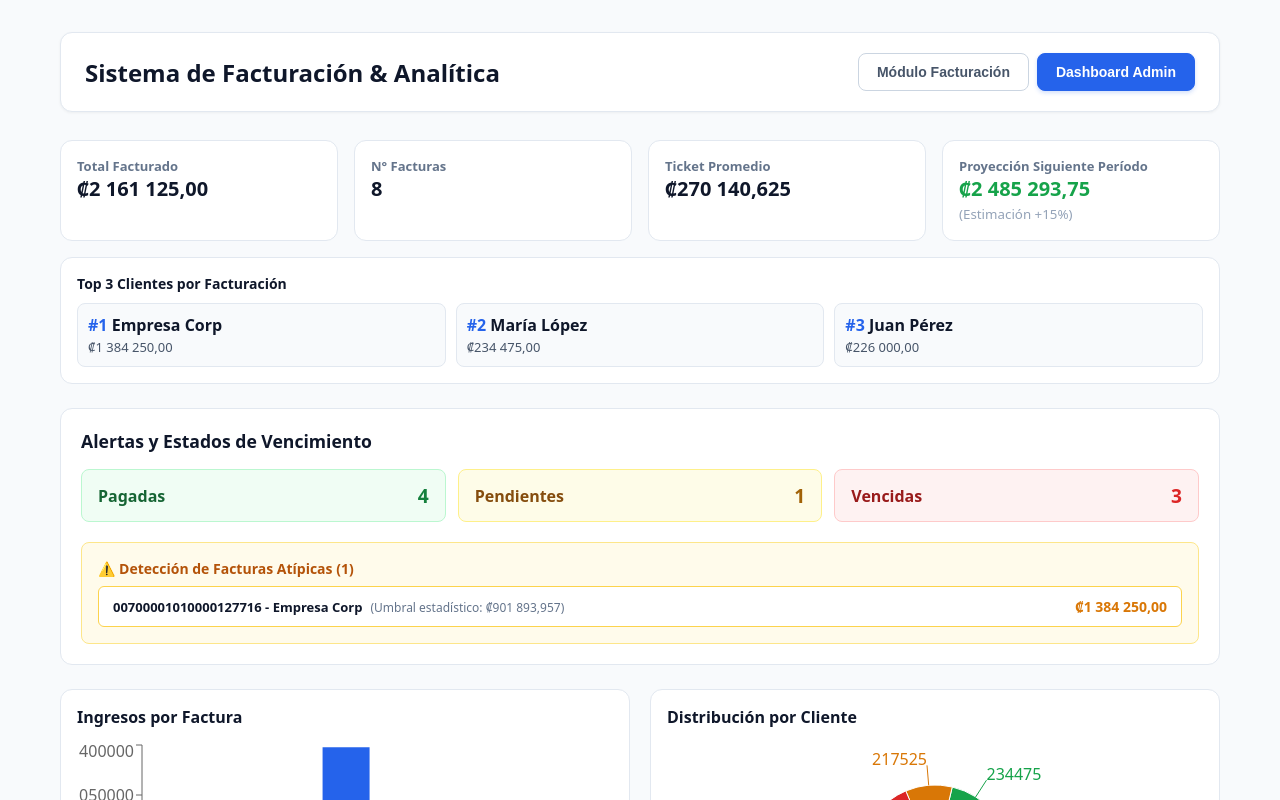
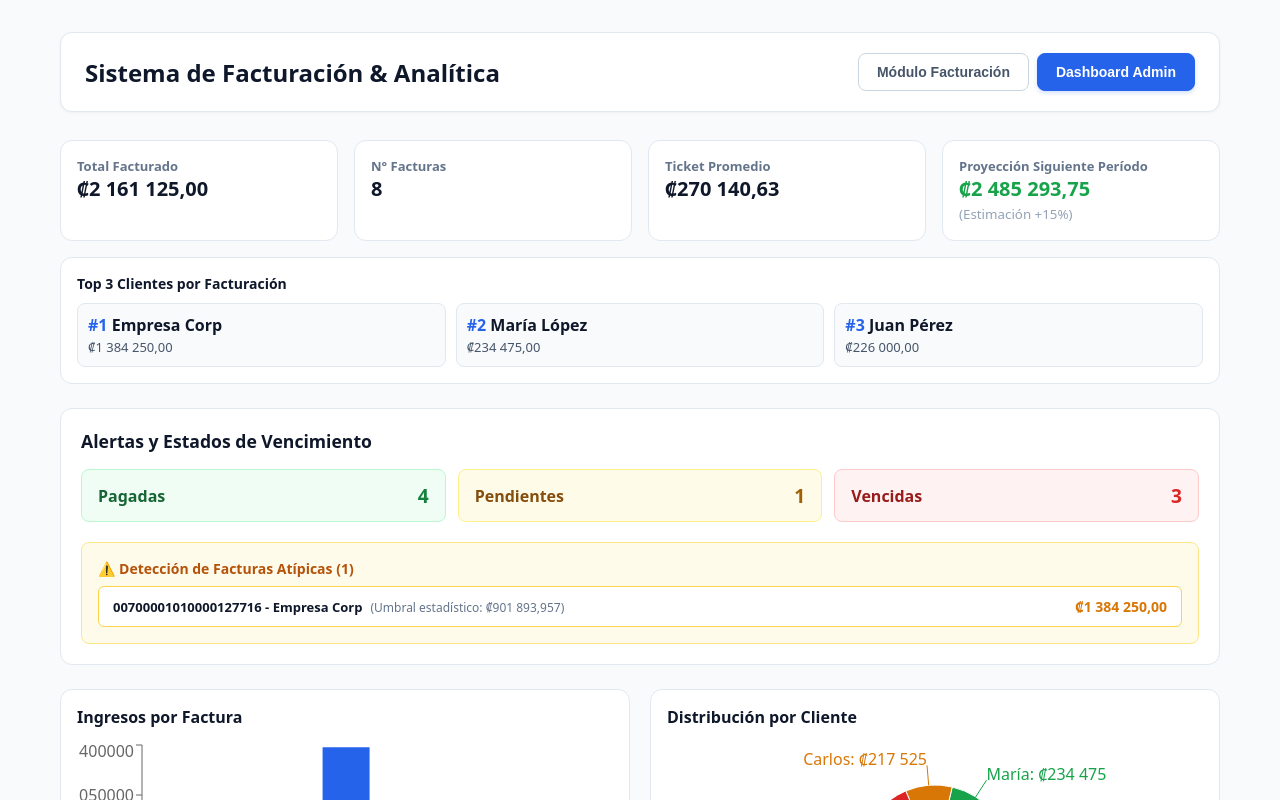
Before and after one commit to AngelDST13/Quiz3, a React (Vite) app: page / in a window 1280 px wide. Both pictures are taken after a click on the button "Dashboard Admin". Shown: the top 800 px of the page. Built offline with nearby package versions, Linux system fonts and the light colour scheme.

Commit message:
Fix: Formato exacto a 2 decimales para montos en colones

```diff
--- a/src/components/DashboardCharts.jsx
+++ b/src/components/DashboardCharts.jsx
@@ -4,15 +4,17 @@ import { BarChart, Bar, XAxis, YAxis, Tooltip, ResponsiveContainer, PieChart, Pi
 export default function DashboardCharts({ invoices }) {
   if (!invoices.length) return null;
 
-  const barData = invoices.map(i => ({ name: i.id, total: i.total }));
+  const barData = invoices.map(i => ({ name: i.id.slice(-6), total: Number(i.total.toFixed(2)) }));
 
   const clientMap = {};
   invoices.forEach(inv => {
     clientMap[inv.clientName] = (clientMap[inv.clientName] || 0) + inv.total;
   });
-  const pieData = Object.entries(clientMap).map(([name, value]) => ({ name, value }));
+  const pieData = Object.entries(clientMap).map(([name, value]) => ({ name, value: Number(value.toFixed(2)) }));
 
   const COLORS = ['#2563eb', '#16a34a', '#d97706', '#dc2626', '#8b5cf6'];
+
+  const formatTooltip = (value) => [`₡${value.toLocaleString('es-CR', { minimumFractionDigits: 2 })}`, 'Monto'];
 
   return (
     <div style={{ display: 'grid', gridTemplateColumns: '1fr 1fr', gap: '20px' }}>
@@ -22,7 +24,7 @@ export default function DashboardCharts({ invoices }) {
           <BarChart data={barData}>
             <XAxis dataKey="name" />
             <YAxis />
-            <Tooltip />
+            <Tooltip formatter={formatTooltip} />
             <Bar dataKey="total" fill="#2563eb" />
           </BarChart>
         </ResponsiveContainer>
@@ -32,12 +34,12 @@ export default function DashboardCharts({ invoices }) {
         <h4 style={{ marginBottom: '12px' }}>Distribución por Cliente</h4>
         <ResponsiveContainer width="100%" height={240}>
           <PieChart>
-            <Pie data={pieData} dataKey="value" nameKey="name" cx="50%" cy="50%" outerRadius={75} label>
+            <Pie data={pieData} dataKey="value" nameKey="name" cx="50%" cy="50%" outerRadius={75} label={(entry) => `${entry.name.split(' ')[0]}: ₡${entry.value.toLocaleString('es-CR')}`}>
               {pieData.map((entry, index) => (
                 <Cell key={`cell-${index}`} fill={COLORS[index % COLORS.length]} />
               ))}
             </Pie>
-            <Tooltip />
+            <Tooltip formatter={formatTooltip} />
           </PieChart>
         </ResponsiveContainer>
       </div>
--- a/src/components/DashboardMetrics.jsx
+++ b/src/components/DashboardMetrics.jsx
@@ -22,12 +22,16 @@ export default function DashboardMetrics({ invoices }) {
     return { total, count, avg, topClients, projection };
   }, [invoices]);
 
+  const formatMoney = (amount) => {
+    return '₡' + amount.toLocaleString('es-CR', { minimumFractionDigits: 2, maximumFractionDigits: 2 });
+  };
+
   return (
     <div style={{ display: 'flex', flexDirection: 'column', gap: '16px' }}>
       <div style={{ display: 'grid', gridTemplateColumns: 'repeat(auto-fit, minmax(220px, 1fr))', gap: '16px' }}>
         <div style={{ background: '#ffffff', padding: '16px', borderRadius: '12px', border: '1px solid #e2e8f0' }}>
           <h4 style={{ color: '#64748b', fontSize: '13px' }}>Total Facturado</h4>
-          <p style={{ fontSize: '20px', fontWeight: 'bold', color: '#0f172a' }}>₡{stats.total.toLocaleString('es-CR', { minimumFractionDigits: 2 })}</p>
+          <p style={{ fontSize: '20px', fontWeight: 'bold', color: '#0f172a' }}>{formatMoney(stats.total)}</p>
         </div>
         <div style={{ background: '#ffffff', padding: '16px', borderRadius: '12px', border: '1px solid #e2e8f0' }}>
           <h4 style={{ color: '#64748b', fontSize: '13px' }}>N° Facturas</h4>
@@ -35,16 +39,15 @@ export default function DashboardMetrics({ invoices }) {
         </div>
         <div style={{ background: '#ffffff', padding: '16px', borderRadius: '12px', border: '1px solid #e2e8f0' }}>
           <h4 style={{ color: '#64748b', fontSize: '13px' }}>Ticket Promedio</h4>
-          <p style={{ fontSize: '20px', fontWeight: 'bold', color: '#0f172a' }}>₡{stats.avg.toLocaleString('es-CR', { minimumFractionDigits: 2 })}</p>
+          <p style={{ fontSize: '20px', fontWeight: 'bold', color: '#0f172a' }}>{formatMoney(stats.avg)}</p>
         </div>
         <div style={{ background: '#ffffff', padding: '16px', borderRadius: '12px', border: '1px solid #e2e8f0' }}>
           <h4 style={{ color: '#64748b', fontSize: '13px' }}>Proyección Siguiente Período</h4>
-          <p style={{ fontSize: '20px', fontWeight: 'bold', color: '#16a34a' }}>₡{stats.projection.toLocaleString('es-CR', { minimumFractionDigits: 2 })}</p>
+          <p style={{ fontSize: '20px', fontWeight: 'bold', color: '#16a34a' }}>{formatMoney(stats.projection)}</p>
           <small style={{ color: '#94a3b8' }}>(Estimación +15%)</small>
         </div>
       </div>
 
-      {/* Bloque de Ranking Top 3 Clientes */}
       <div style={{ background: '#ffffff', padding: '16px', borderRadius: '12px', border: '1px solid #e2e8f0' }}>
         <h4 style={{ color: '#0f172a', marginBottom: '10px', fontSize: '14px' }}>Top 3 Clientes por Facturación</h4>
         <div style={{ display: 'grid', gridTemplateColumns: 'repeat(auto-fit, minmax(200px, 1fr))', gap: '10px' }}>
@@ -52,7 +55,7 @@ export default function DashboardMetrics({ invoices }) {
             <div key={index} style={{ padding: '10px', background: '#f8fafc', borderRadius: '8px', border: '1px solid #e2e8f0' }}>
               <span style={{ fontWeight: 'bold', color: '#2563eb' }}>#{index + 1}</span> <strong>{client.name}</strong>
               <div style={{ fontSize: '13px', color: '#475569', marginTop: '2px' }}>
-                ₡{client.amount.toLocaleString('es-CR', { minimumFractionDigits: 2 })}
+                {formatMoney(client.amount)}
               </div>
             </div>
           ))}
```
